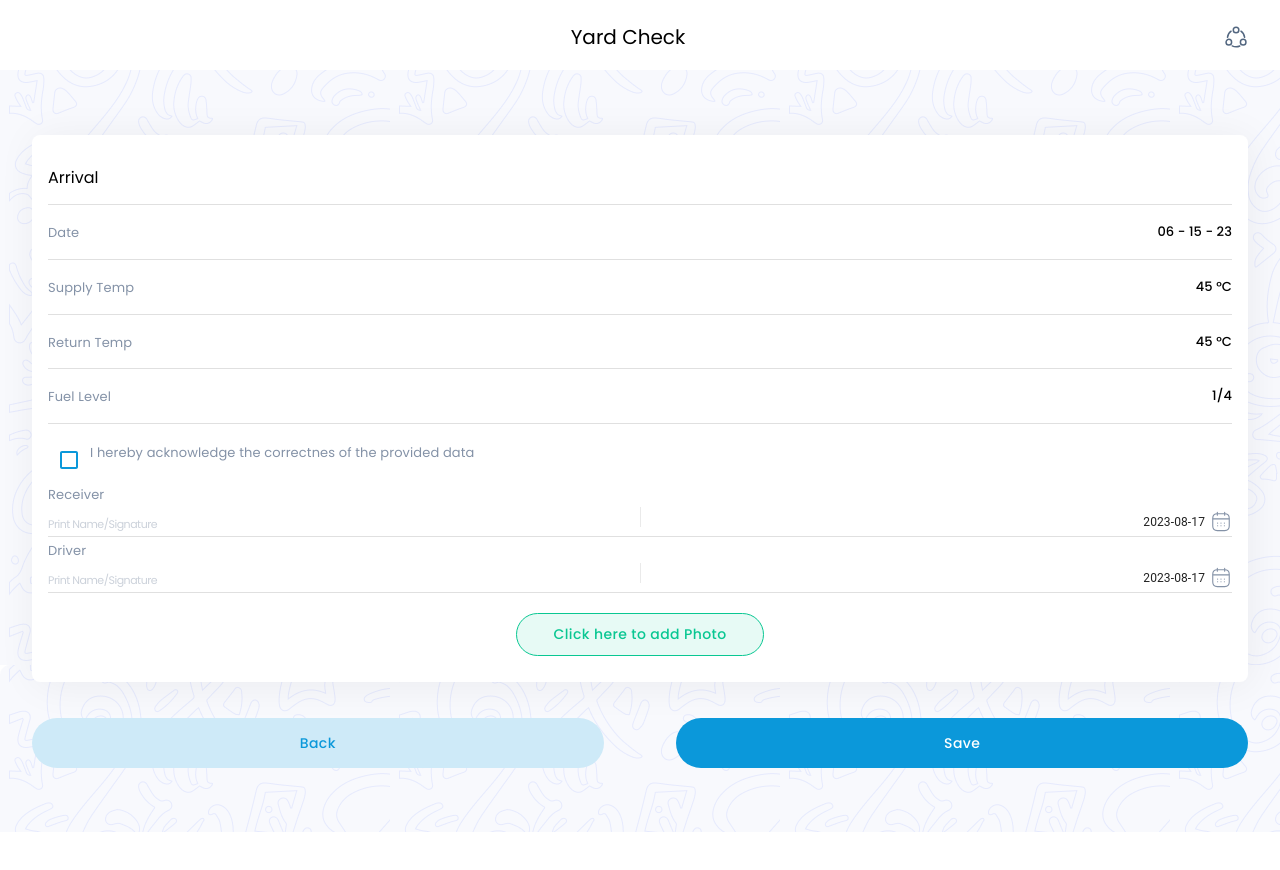
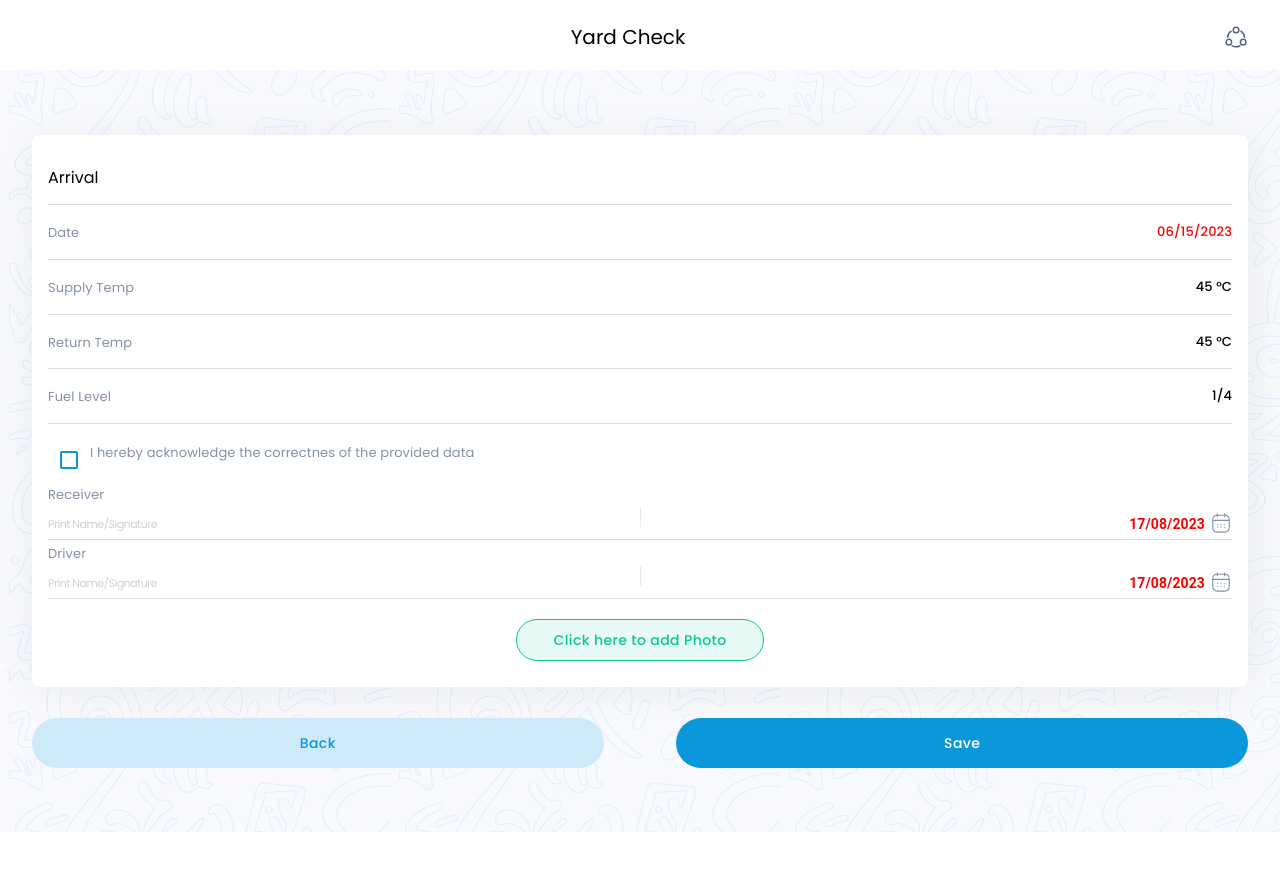
Before and after one commit to charisma93/React-PWA-APP, a React (Create React App) app: page /yarddelivery in a window 1280 px wide. Shown: the top 870 px of the page. Built offline with nearby package versions, Linux system fonts and the light colour scheme.

Commit message:
changed date values

```diff
--- a/src/pages/checkingInfo/index.js
+++ b/src/pages/checkingInfo/index.js
@@ -98,7 +98,7 @@ const CheckingInfo = () => {
                   : "Last Check was done at DD/MM HH:MM"}
               </Typography>
               <Typography variant="subtitle1" mt={1} fontSize={12}>
-                {is_checking ? "Was done at dd/mm hh:mm <br />" : ""}
+                {!is_checking ? "Was done at dd/mm hh:mm <br />" : ""}
                 Next scheduled check is at dd/mm HH:MM
                 <br />
                 <Link style={{ color: "#0B98DA" }}>Click here </Link>to add
--- a/src/pages/finalLogCheck/AddGenSet.js
+++ b/src/pages/finalLogCheck/AddGenSet.js
@@ -95,7 +95,7 @@ const AddGenSet = () => {
                   disableUnderline={true}
                   autoFocus={true}
                   className="input-box"
-                  value={moment(value).format("YYYY-MM-DD")}
+                  value={moment(value).format("DD/MM/YYYY")}
                   inputProps={{
                     sx: {
                       color: "#080808",
--- a/src/pages/info/Content.js
+++ b/src/pages/info/Content.js
@@ -190,8 +190,8 @@ const Content = (props) => {
               <Typography variant="subtitle1" witdth={"50%"}>
                 PU date
               </Typography>
-              <Typography variant="subtitle2" width={"50%"}>
-                19 - 04 - 2023
+              <Typography variant="subtitle2" width={"50%"} sx={{ color: "red" }}>
+                19/04/2023
               </Typography>
             </Box>
             <Divider />
--- a/src/pages/info/delivery/index.js
+++ b/src/pages/info/delivery/index.js
@@ -92,11 +92,11 @@ const Delivery = () => {
                 disableUnderline={true}
                 autoFocus={true}
                 className="input-box"
-                value={moment(value).format("YYYY-MM-DD A")}
+                value={moment(value).format("DD/MM/YYYY")}
                 inputProps={{
                   sx: {
                     textAlign: "right",
-                    color: "#080808",
+                    color: "red",
                     fontFamily: "Poppins",
                     fontSize: "13px",
                     fontStyle: "normal",
--- a/src/pages/info/deliveryDetail/index.js
+++ b/src/pages/info/deliveryDetail/index.js
@@ -121,7 +121,7 @@ const DeliveryDetail = () => {
               <Typography variant="subtitle1" mt={1} width={"35%"}>
                 Date
               </Typography>
-              <Typography variant="subtitle2" mt={1} width={"30%"}>
+              <Typography variant="subtitle2" mt={1} width={"30%"} sx={{ color: 'red' }}>
                 06/15/2023
               </Typography>
               <div className="divider-line" />
@@ -130,7 +130,7 @@ const DeliveryDetail = () => {
                 disableUnderline={true}
                 autoFocus={true}
                 className="input-box"
-                value={moment(value).format("YYYY/MM/DD")}
+                value={moment(value).format("DD/MM/YYYY")}
                 sx={{
                   textAlign: "right",
                   fontFamily: "Poppins",
@@ -322,7 +322,7 @@ const DeliveryDetail = () => {
                       disableUnderline={true}
                       autoFocus={true}
                       className="input-box"
-                      value={moment(value).format("YYYY/MM/DD")}
+                      value={moment(value).format("DD/MM/YYYY")}
                       sx={{
                         width: '100%',
                         textAlign: "end",
@@ -384,7 +384,7 @@ const DeliveryDetail = () => {
                       disableUnderline={true}
                       autoFocus={true}
                       className="input-box"
-                      value={moment(value).format("YYYY/MM/DD")}
+                      value={moment(value).format("DD/MM/YYYY")}
                       sx={{
                         width: '100%',
                         textAlign: "right",
--- a/src/pages/info/pickup/index.js
+++ b/src/pages/info/pickup/index.js
@@ -54,6 +54,8 @@ const theme = createTheme({
       marginTop: "3px !important",
       textAlign: "start",
       letterSpacing: 0,
+      display: "flex",
+      alignItems: "center"
     },
     subtitle2: {
       fontFamily: "Poppins",
--- a/src/pages/yardDashboard/index.js
+++ b/src/pages/yardDashboard/index.js
@@ -133,7 +133,6 @@ const Dashboard = () => {
                 IconComponent={ExpandMoreIcon}
                 defaultValue={"1"}
                 input={<SelectInput style={{ marging: "10px", width: "100%" }} />}
-                // disableUnderline
                 sx={{
                   "& .MuiSvgIcon-root": {
                     right: "12px",
--- a/src/pages/yardDelivery/index.js
+++ b/src/pages/yardDelivery/index.js
@@ -89,8 +89,8 @@ const YardDelivery = () => {
               <Typography variant="subtitle1" mt={1} width={"70%"}>
                 Date
               </Typography>
-              <Typography variant="subtitle2" mt={1} width={"70%"}>
-                06 - 15 - 23
+              <Typography variant="subtitle2" mt={1} width={"70%"} sx={{ color: 'red' }}>
+                06/15/2023
               </Typography>
             </Box>
             <Divider />
@@ -180,11 +180,14 @@ const YardDelivery = () => {
                       disableUnderline={true}
                       autoFocus={true}
                       className="input-box"
-                      value={moment(value).format("YYYY-MM-DD")}
+                      value={moment(value).format("DD/MM/YYYY")}
                       inputProps={{
                         sx: {
                           textAlign: "end",
                           paddingRight: "5px",
+                          color: "red",
+                          fontSize: "14px",
+                          fontWeight: "bold"
                         },
                       }}
                     />
@@ -238,11 +241,14 @@ const YardDelivery = () => {
                       disableUnderline={true}
                       autoFocus={true}
                       className="input-box"
-                      value={moment(value).format("YYYY-MM-DD")}
+                      value={moment(value).format("DD/MM/YYYY")}
                       inputProps={{
                         sx: {
                           textAlign: "end",
                           paddingRight: "5px",
+                          color: "red",
+                          fontSize: "14px",
+                          fontWeight: "bold"
                         },
                       }}
                     />
```
